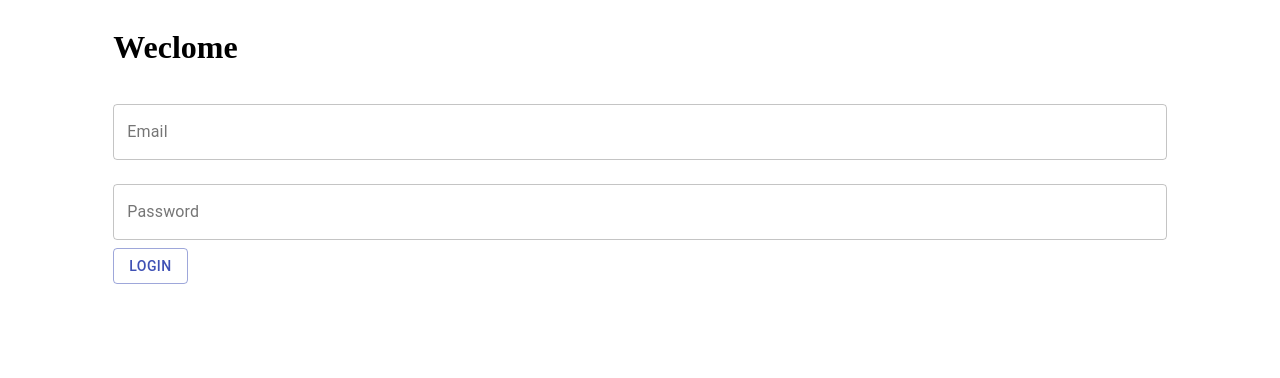
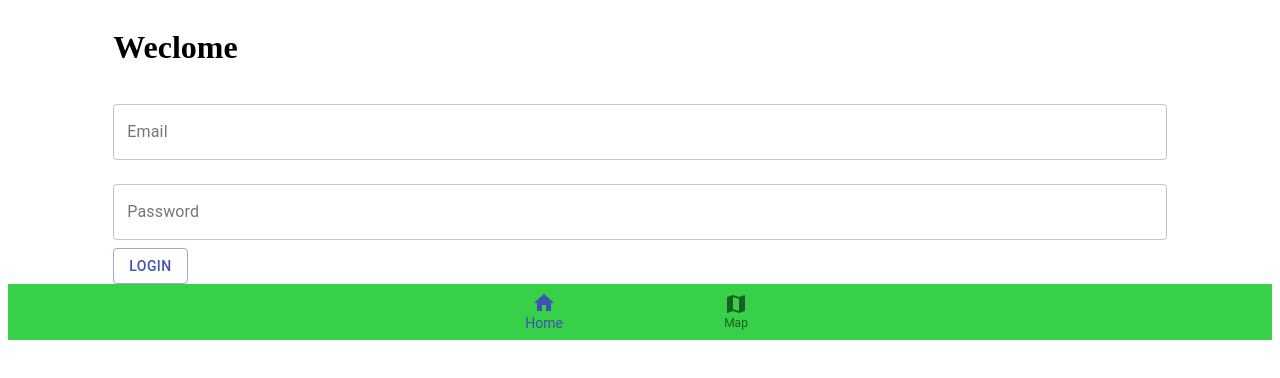
Before and after one commit to neamtsabry/NAWTY, a React (Create React App) app in the folder website/: page / in a window 1280 px wide. Shown: the top 378 px of the page. Built offline with nearby package versions, Linux system fonts and the light colour scheme; what react-geolocated would draw is missing.

Commit message:
add navbar

```diff
--- a/website/src/App.js
+++ b/website/src/App.js
@@ -1,6 +1,7 @@
 import React from 'react';
 import { BrowserRouter as Router, Route  } from 'react-router-dom';
 
+import Navbar from './components/Navbar';
 import Home from './components/Home';
 import Map from './components/Map';
 
@@ -9,6 +10,7 @@ function App() {
     <Router>
       <Route exact path="/" component={Home} />
       <Route exact path="/map" component={Map} />
+      <Navbar />
     </Router>
   );
 }
--- a/website/src/components/Home.js
+++ b/website/src/components/Home.js
@@ -30,7 +30,7 @@ const Home = () => {
             </Grid>
 
             <Grid item xs={10}>
-                <Button component={Link} to="/map" variant="outlined" color="primary">
+                <Button component={Link} to="/parks/map" variant="outlined" color="primary">
                     Login
                 </Button>
             </Grid>
--- /dev/null
+++ b/website/src/components/Navbar.js
@@ -0,0 +1,33 @@
+import React from 'react';
+import { Link } from 'react-router-dom';
+import { makeStyles } from '@material-ui/core/styles';
+import BottomNavigation from '@material-ui/core/BottomNavigation';
+import BottomNavigationAction from '@material-ui/core/BottomNavigationAction';
+import HomeIcon from '@material-ui/icons/Home';
+import MapIcon from '@material-ui/icons/Map';
+
+const useStyles = makeStyles({
+  root: {
+    width: "100%",
+    backgroundColor: "#38cf49"
+  },
+});
+
+export default function Navbar() {
+  const classes = useStyles();
+  const [value, setValue] = React.useState(0);
+
+  return (
+    <BottomNavigation
+      value={value}
+      onChange={(event, newValue) => {
+        setValue(newValue);
+      }}
+      showLabels
+      className={classes.root}
+    >
+      <BottomNavigationAction component={Link} to="/" label="Home" icon={<HomeIcon />} />
+      <BottomNavigationAction component={Link} to="/map" label="Map" icon={<MapIcon />} />
+    </BottomNavigation>
+  );
+}
--- a/website/src/components/SearchBar.js
+++ b/website/src/components/SearchBar.js
@@ -6,6 +6,7 @@ const SearchBar = () => {
     return(
         <FormControl fullWidth margin="normal">
             <FilledInput
+                autoComplete="happy"
                 placeholder="Search for Park"
                 endAdornment={
                     <InputAdornment position="end">
```
